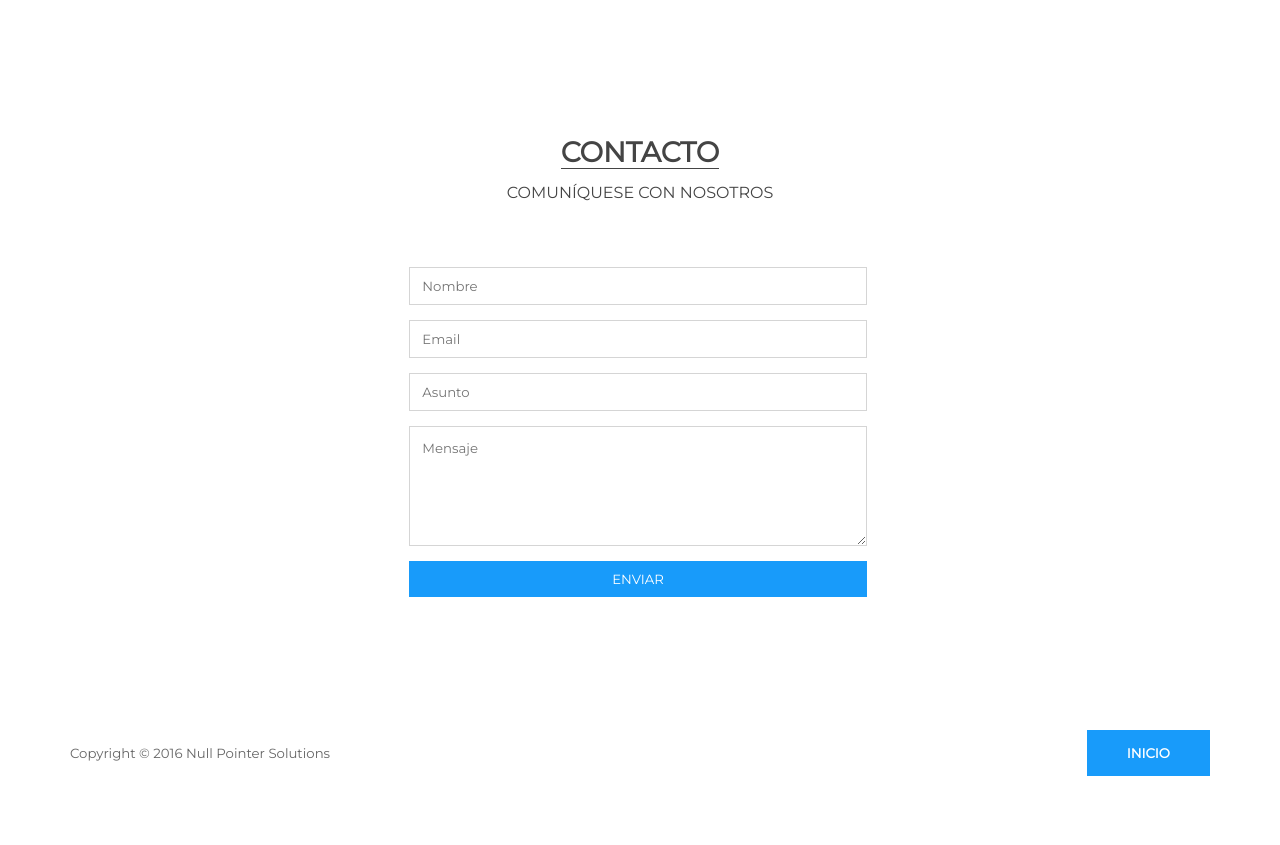
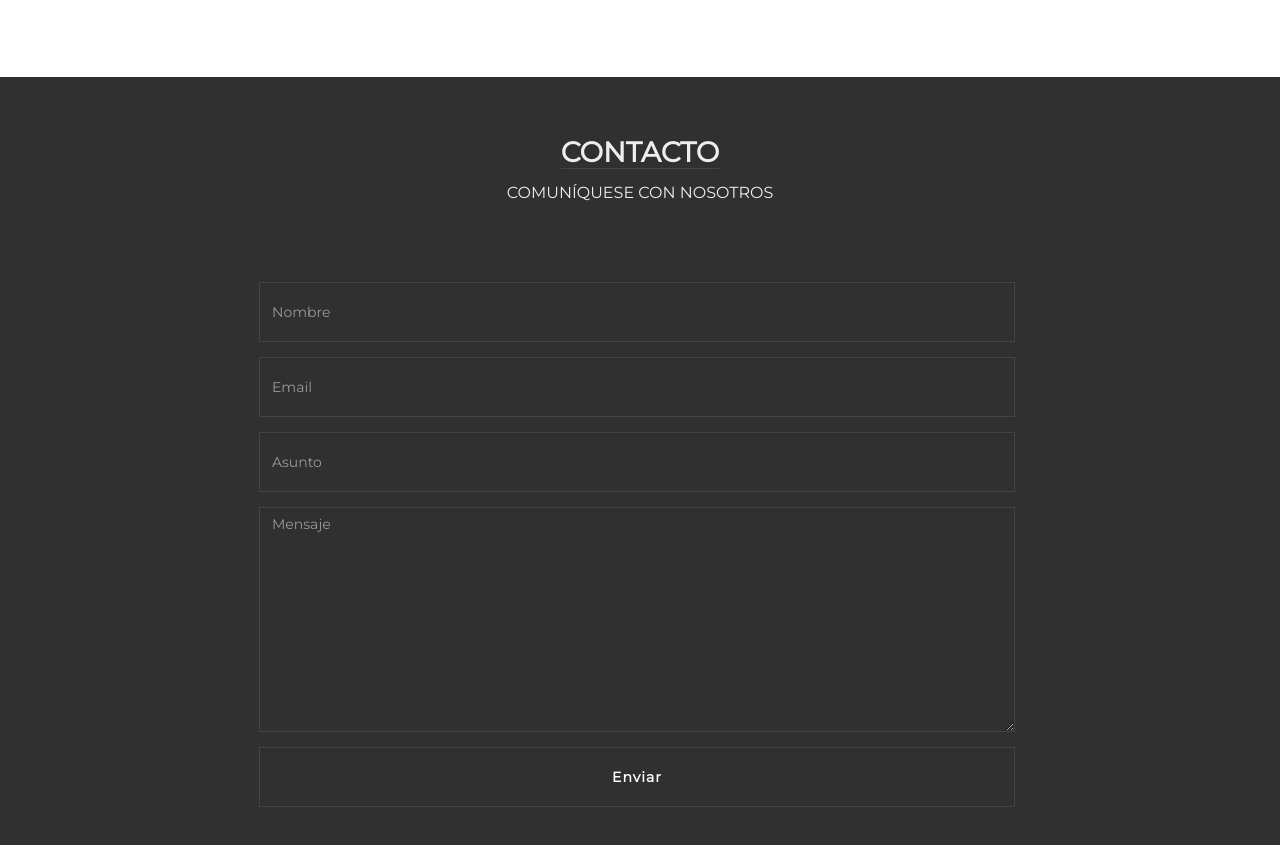
Before and after one commit to snullpointer/NullPointerSolutions, a plain HTML site: page index.html in a window 1280 px wide. Shown: the part 2593-3438 px from the top of the page. Before the commit the page ends 3369 px from the top, so only its background shows below. Drawn offline with nearby package versions, Linux system fonts and the light colour scheme.

Commit message:
Formulario de Contacto cambiado de color Cambiado el boton de volver al inicio falta agregar algunos media

```diff
--- a/css/nullpointer_style.css
+++ b/css/nullpointer_style.css
@@ -425,22 +425,15 @@ hr {
     display: block;
   }
   .menu-first.show {
-    /*opacity: 1;*/
-    /*height: auto;  */
     margin-top: 10px;
     display: block;
-    /*transition: opacity 1s, height 0;*/
   }
   .menu-first {
     float: right;
     overflow: auto;
     width: 100%;
     display: none;
-    /*opacity: 1;  */
-    /*height: 0;  */
-    /*background: rgba(50, 50, 50, 0.88);*/
-    /*transition: opacity 1s, height 0 1s; */
-    /*transition: all 0.3s ease;    */
+
   }
   .main-menu ul li a {
     line-height: 40px;
@@ -450,6 +443,10 @@ hr {
     border-top: none;
   }
   .main-menu ul li:last-child { margin-right: 20px; }
+
+  .footer {
+	height:57px;
+  }
 
 }
 @media screen and (max-width: 767px) {
@@ -468,6 +465,13 @@ hr {
   .flexslider {
     margin-top: 150px;
   }
+  .contact-form {
+    margin-left: 0;
+  }
+  .team-member {
+    margin-left: 0;
+}
+
 }
 
 @media screen and (max-width: 450px) {
@@ -728,42 +732,75 @@ hr {
   font-size:14px;
 }
 
+
+
+/* Contacto */
 .contact-info {
   margin-top: 40px;
 }
 
-.contact-form input {
-  width: 100%;
-  margin-bottom: 15px;
-}
-.contact-form textarea {
-  width: 100%;
-  max-width: 100%;
-  height: 120px;
-}
-.contact-form .mainBtn {
-  margin-top: 15px;
-  color: white;
-  background-color: #189BFA;
-  text-transform: uppercase;
-  border: 0;
+.contact-form {
+	margin-left:20%;
 }
 
-#go-top {
-  background-color: #189BFA;
-  color: white;
-  padding: 15px 40px;
-  text-transform: uppercase;
-  font-weight: 700;
+.contact-content{
+	margin-top: 80px;
+	padding-top: 60px;
+}
+#contact
+{
+	background: #303030;
+	color: #EEE;
+}
+#contact .form-control
+{
+	background: transparent;
+	border: 1px solid #444;
+	border-radius: 0px;
+	color: #FFF;
+	margin: 15px 0 15px 0;
+}
+#contact input { height: 60px; }
+#contact .form-control:focus
+{
+	background: #444444;
+	border-color: transparent;
+	box-shadow: none;
+}
+#contact input[type="submit"]
+{
+	color: #FFF;
+	font-weight: 600;
+	letter-spacing: 1px;
+	-webkit-transition: all 0.4s ease;
+	transition: all 0.4s ease;
+	margin-bottom:40px;
+}
+#contact input[type="submit"]:hover
+{
+	background: #189BFA;
+	border-color: transparent;
+	color: #FFF;
 }
 
-#footer {
-  margin-top: 130px;
+textarea.form-control {
+    height: 225px;
 }
 
-/*
-body, p, div, h1, h2, h3, h4, h5, h6 {
-	font-family: "Open Sans", Arial, Verdana, Geneva, sans-serif;
-   	font-style: normal;
+
+.go-top
+{
+	background-color: #189BFA;
+	border-radius: 50%;
+	bottom: 2em;
+	right: 2em;
+	color: #FFF;
+	display: none;
+	position: fixed;
+	text-decoration: none;
+	width: 60px;
+	height: 60px;
+	line-height: 60px;
+	text-align: center;
 }
-*/
+.go-top:hover {	color: #F9F9F9; }
--- a/index.html
+++ b/index.html
@@ -233,7 +233,7 @@
                     </div> <!-- /.col-md-12 -->
                 </div> <!-- /.row -->
                 <div class="row">
-                    <div class="col-md-12 col-sm-6">
+                    <div class="col-md-12 col-sm-12">
                         <p style="font-size: 16px;">Somos un equipo con amplios conocimientos en múltiples áreas. El buen clima laboral hace efectivo los proyectos que realizamos día a día logrando alcanzar las metas propuestas internamente y con el cliente en cuestión.<br><br>
 
 						Nuestro equipo se caracteriza por el desarrollo web aplicando diversos lenguajes de programación como HTML5, CSS3, Jquery, entre otros, para que el cliente quede satisfecho por el trabajo realizado. Por otro lado, nuestros proyectos con java para la plataforma android son totalmente a medida, ajustandonos a las necesidades del cliente ya que esta app pondrá en juego el buen visto de la empresa.<!-- spacing for mobile viewing --><br><br>
@@ -244,34 +244,34 @@
             </div> <!-- /.container -->
         </div> <!-- /#our-team -->
 
-        <div class="content-section" id="contact">
+        <div class="contact-content" id="contact">
             <div class="container">
                 <div class="row">
                     <div class="heading-section col-md-12 text-center">
-                        <h2>Contacto</h2>
-                        <p>Comuníquese con nosotros</p>
+                        <h2 style="color: #EEE;">Contacto</h2>
+                        <p style="color: #EEE;">Comuníquese con nosotros</p>
                     </div> <!-- /.heading-section -->
                 </div> <!-- /.row -->
               <center>
                 <div class="row">
 
-                    <div style="margin-left:29%" class="col-md-5 col-sm-6">
+                    <div class="col-md-10 col-sm-10">
 
 						<div class="contact-form">
 							<form method="post" name="contactform" id="contactform">
                                 <p>
-                                    <input name="nombre" type="text" id="nombre" placeholder="Nombre">
+                                    <input name="nombre" class="form-control" type="text" id="nombre" placeholder="Nombre">
                                 </p>
                                 <p>
-                                    <input name="email" type="email" id="email" placeholder="Email">
+                                    <input name="email" class="form-control" type="email" id="email" placeholder="Email">
                                 </p>
                                 <p>
-                                    <input name="asunto" type="text" id="asunto" placeholder="Asunto">
+                                    <input name="asunto" class="form-control" type="text" id="asunto" placeholder="Asunto">
                                 </p>
                                 <p>
-                                    <textarea name="mensaje" id="comments" id="mensaje" placeholder="Mensaje"></textarea>
+                                    <textarea name="mensaje" class="form-control" id="comments" id="mensaje" placeholder="Mensaje"></textarea>
                                 </p>
-                                <input type="submit" name="submit" class="mainBtn" id="submit" value="Enviar" onclick="EnviarContacto();">
+                                <input type="submit" class="form-control" name="submit" class="mainBtn" id="submit" value="Enviar" onclick="EnviarContacto();">
                             </form>
 
 							<script>
@@ -307,22 +307,12 @@
 
                         </div> <!-- /.contact-form -->
                     </div> <!-- /.col-md-5 -->
-                </div> <!-- /.row --
+                </div> <!-- /.row -->
             </div> <!-- /.container -->
         </div> <!-- /#contact -->
 
-        <div id="footer">
-            <div class="container">
-                <div class="row">
-                    <div class="col-md-8 col-xs-12 text-left">
-                        <span>Copyright &copy; 2016 Null Pointer Solutions</span>
-                  </div> <!-- /.text-center -->
-                    <div class="col-md-4 hidden-xs text-right">
-                        <a href="#top" id="go-top">Inicio</a>
-                    </div> <!-- /.text-center -->
-                </div> <!-- /.row -->
-            </div> <!-- /.container -->
-        </div> <!-- /#footer -->
+
+		<a href="#top" class="go-top"><i class="fa fa-chevron-up fa-1x"></i></a>
 
         <script src="js/vendor/jquery-1.11.0.min.js"></script>
         <script>window.jQuery || document.write('<script src="js/vendor/jquery-1.11.0.min.js"><\/script>')</script>
@@ -330,5 +320,29 @@
         <script src="js/plugins.js"></script>
         <script src="js/main.js"></script>
 
+		<script>
+		$(document).ready(function() {
+			// FlexSlider
+		  	$('.flexslider').flexslider({
+		      animation: "fade",
+		      directionNav: false
+		  	});
+
+			// Show or hide the sticky footer button
+			$(window).scroll(function() {
+				if ($(this).scrollTop() > 200) {
+					$('.go-top').fadeIn(200);
+				} else {
+					$('.go-top').fadeOut(200);
+				}
+			});
+			// Animate the scroll to top
+			$('.go-top').click(function(event) {
+				event.preventDefault();
+				$('html, body').animate({scrollTop: 0}, 300);
+			})
+		});
+	</script>
+
     </body>
 </html>
```
Also changed, not shown: 1 other file.
